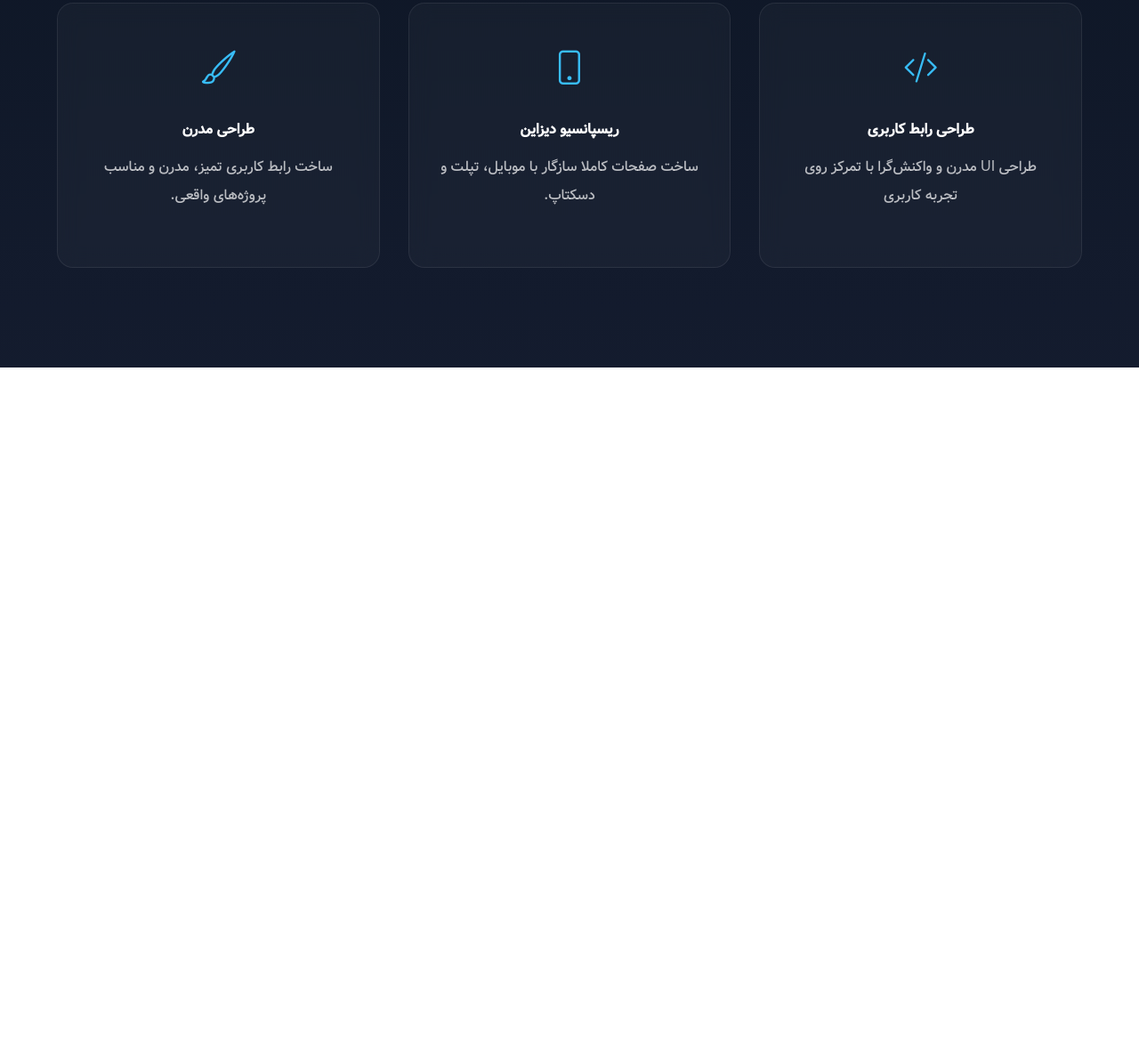
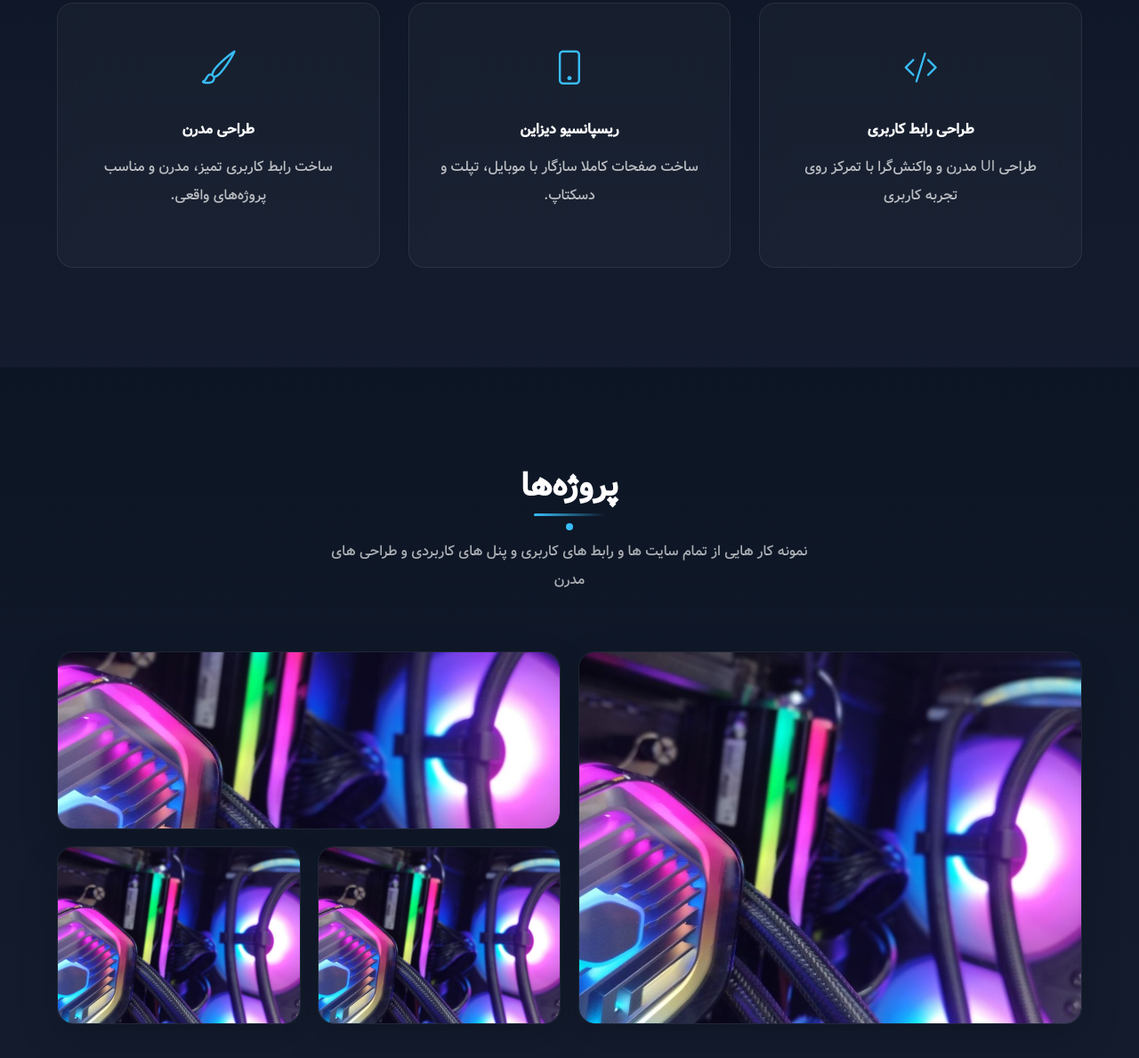
Before and after one commit to arshia-j1/Main-project, a plain HTML site: page index.html in a window 1280 px wide. Shown: the part 1788-2977 px from the top of the page at 89% size. Before the commit the page ends 2201 px from the top, so only its background shows below. Drawn offline with Linux system fonts and the light colour scheme; files whose address does not match are found by name.

Commit message:
projects
in this part I learned some hover method and I solved some css chalange

```diff
--- a/css/style.css
+++ b/css/style.css
@@ -430,3 +430,106 @@ About
     grid-template-columns: repeat(3, 1fr);
   }
 }
+
+/* ========
+Projects
+========= */
+
+.projects {
+  background: linear-gradient(
+    180deg,
+    rgba(8, 17, 32, 0.98),
+    rgba(15, 23, 42, 0.98)
+  );
+}
+
+.project-center {
+  display: grid;
+  gap: 1.2rem;
+}
+
+.project-text {
+  max-width: 600px;
+  margin: 0 auto;
+  padding: 0 20px;
+  color: rgba(255, 255, 255, 0.65);
+  line-height: 2;
+}
+
+.project {
+  position: relative;
+  height: 220px;
+  box-shadow: var(--dark-shadow);
+  border: 1px solid rgba(255, 255, 255, 0.06);
+  border-radius: var(--radius);
+  overflow: hidden;
+}
+
+.project-img {
+  height: 100%;
+  border-radius: var(--radius);
+  transition: var(--transition);
+}
+
+.project-overlay {
+  position: absolute;
+  inset: 0;
+  background: linear-gradient(180deg, transparent, rgba(8, 17, 32, 0.9));
+  display: flex;
+  flex-direction: column;
+  justify-content: flex-end;
+  padding: 1.5rem;
+  opacity: 0;
+  transition: var(--transition);
+}
+
+.project-overlay h4 {
+  color: white;
+  margin-bottom: 0.3rem;
+}
+
+.project-overlay p {
+  color: rgba(255, 255, 255, 0.7);
+  font-size: 0.9rem;
+}
+
+/* hover */
+
+.project:hover .project-img {
+  transform: scale(1.08);
+  filter: brightness(0.6);
+}
+
+.project:hover .project-overlay {
+  opacity: 1;
+}
+
+/* desktop layout */
+
+@media (min-width: 992px) {
+  .project-center {
+    grid-template-columns: repeat(4, 1fr);
+    grid-auto-rows: 200px;
+    grid-template-areas:
+      "project-1 project-1 project-2 project-2"
+      "project-1 project-1 project-3 project-4";
+  }
+  .project {
+    height: 100%;
+  }
+
+  /* project area */
+
+  .project-1 {
+    grid-area: project-1;
+  }
+  .project-2 {
+    grid-area: project-2;
+  }
+  .project-3 {
+    grid-area: project-3;
+  }
+  .project-4 {
+    grid-area: project-4;
+  }
+}
--- a/index.html
+++ b/index.html
@@ -102,6 +102,59 @@
       </article>
     </div>
   </section>
+
+  <!--========
+  Projects
+  =========-->
+
+  <section class="section projects">
+    <div class="section-title">
+      <h2>پروژه‌ها</h2>
+      <div class="title-line"></div>
+      <div class="title-dot"></div>
+      <p class="project-text">نمونه کار هایی از تمام سایت ها و رابط های کاربری و پنل های کاربردی و طراحی های مدرن</p>
+    </div>
+
+    <div class="section-center project-center">
+
+      <a href="#" class="project project-1">
+        <img src="./images/about-img.png" class="project-img" alt="project-img">
+
+        <div class="project-overlay">
+          <h4>UI Dashboard</h4>
+          <p>فرانت اند طراحی داشبورد</p>
+        </div>
+      </a>
+
+      <a href="#" class="project project-2">
+        <img src="./images/about-img.png" class="project-img" alt="project-img">
+
+        <div class="project-overlay">
+          <h4>Landing Page</h4>
+          <p>طراحی لندینگ مدرن</p>
+        </div>
+      </a>
+
+      <a href="#" class="project project-3">
+        <img src="./images/about-img.png" class="project-img" alt="project-img">
+
+        <div class="project-overlay">
+          <h4>E-commerce UI</h4>
+          <p>رابط فروشگاهی</p>
+        </div>
+      </a>
+
+      <a href="#" class="project project-4">
+        <img src="./images/about-img.png" class="project-img" alt="project-img">
+
+        <div class="project-overlay">
+          <h4>Portfolio</h4>
+          <p>سایت شخصی</p>
+        </div>
+
+      </a>
+    </div>
+  </section>
 </body>
 
 </html>
```
